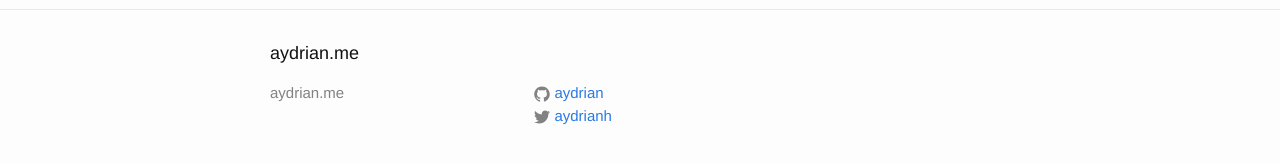
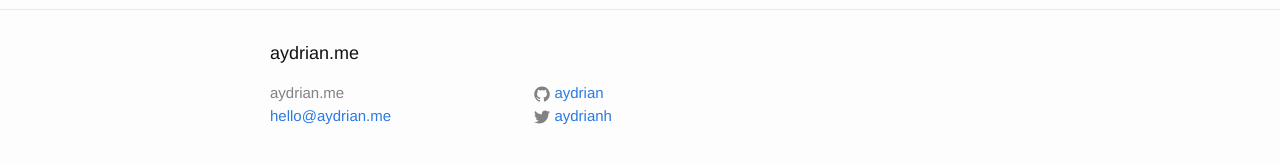
Before and after one commit to aydrian/aydrian.github.io.old, a Jekyll site: the page built from index.html, in a window 1280 px wide. Shown: the part 287-451 px from the top of the page. Built offline with Jekyll 4.4.1, drawn with Linux system fonts in a browser that asks for light colours.

```diff
--- a/Gemfile
+++ b/Gemfile
@@ -2,3 +2,4 @@ source 'https://rubygems.org'
 
 gem "rake", "~> 10.1.1"
 gem "github-pages"
+gem "html-proofer"
--- a/_config.yml
+++ b/_config.yml
@@ -2,7 +2,7 @@ safe: false
 highlighter: true
 
 relative_source: ../aydrian.github.io/
-destination: ../aydrian.github.io-pages/
+destination: ./_site
 
 # Settings for deploy rake task
 # Username and repo of Github repo, e.g.
@@ -17,7 +17,7 @@ branch: develop
 
 # Site settings
 title: aydrian.me
-email:
+email: hello@aydrian.me
 description: > # this means to ignore newlines until "baseurl:"
 
 baseurl: "" # the subpath of your site, e.g. /blog/
```
Also changed, not shown: .travis.yml, Gemfile.lock, 1 other file.
